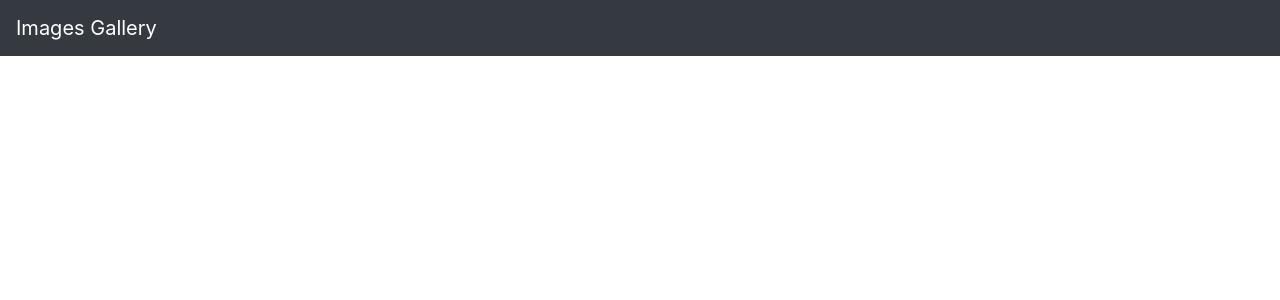
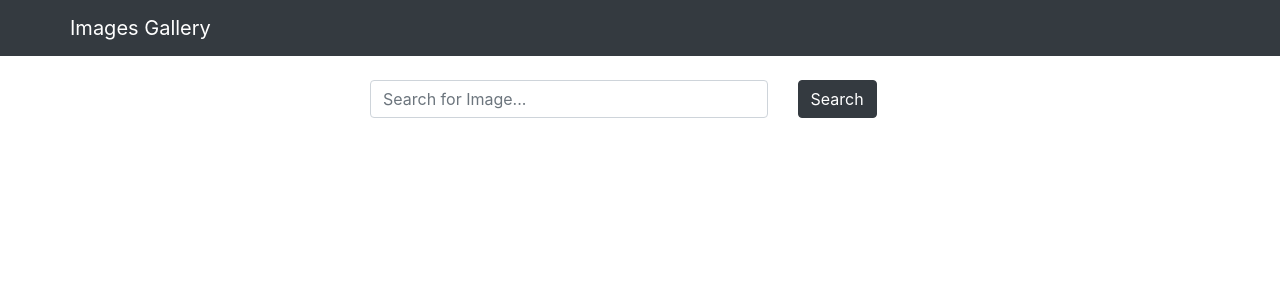
Before and after one commit to ringtho/images-gallery, a React (Create React App) app in the folder frontend/: page / in a window 1280 px wide. Shown: the top 300 px of the page. Built offline with nearby package versions, Linux system fonts and the light colour scheme.

Commit message:
Added serach component and designed it

```diff
--- a/frontend/src/App.js
+++ b/frontend/src/App.js
@@ -1,10 +1,12 @@
 import 'bootstrap/dist/css/bootstrap.min.css';
 import Header from './components/Header';
+import Search from './components/Search';
 
 const App = () => {
   return (
     <div>
       <Header title="Images Gallery"/>
+      <Search />
     </div>
   );
 }
--- a/frontend/src/components/Header.js
+++ b/frontend/src/components/Header.js
@@ -1,12 +1,14 @@
 import React from 'react';
-import { Navbar } from 'react-bootstrap'
+import { Container, Navbar } from 'react-bootstrap'
 
 const Header = ({ title }) => {
     return (
         <Navbar bg="dark" variant="dark">
-            <Navbar.Brand href="/">{ title }</Navbar.Brand>
+            <Container>
+                <Navbar.Brand href="/">{ title }</Navbar.Brand>
+            </Container>
         </Navbar>
     );
-}
+};
 
 export default Header;
--- /dev/null
+++ b/frontend/src/components/Search.js
@@ -0,0 +1,25 @@
+import React from "react";
+import { Col, Row, Form, Button, Container } from "react-bootstrap";
+
+const Search = () => {
+  return (
+    <Container className="mt-4">
+      <Row className="justify-content-center">
+        <Col xs={12} md={8} lg={6}>
+          <Form>
+            <Row>
+              <Col xs={9}>
+                <Form.Control placeholder="Search for Image..." />
+              </Col>
+              <Col>
+                <Button variant="dark" type="submit">Search</Button>
+              </Col>
+            </Row>
+          </Form>
+        </Col>
+      </Row>
+    </Container>
+  );
+};
+
+export default Search;
```
